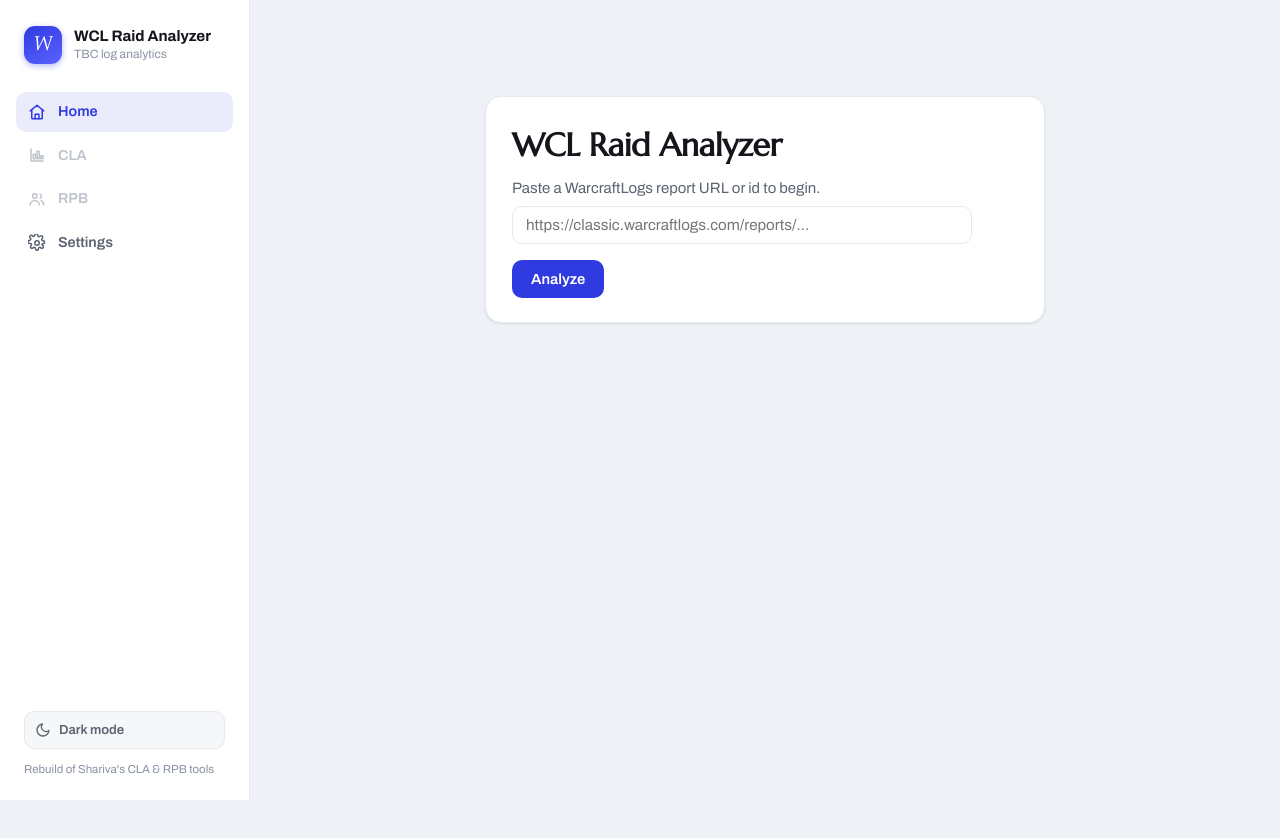
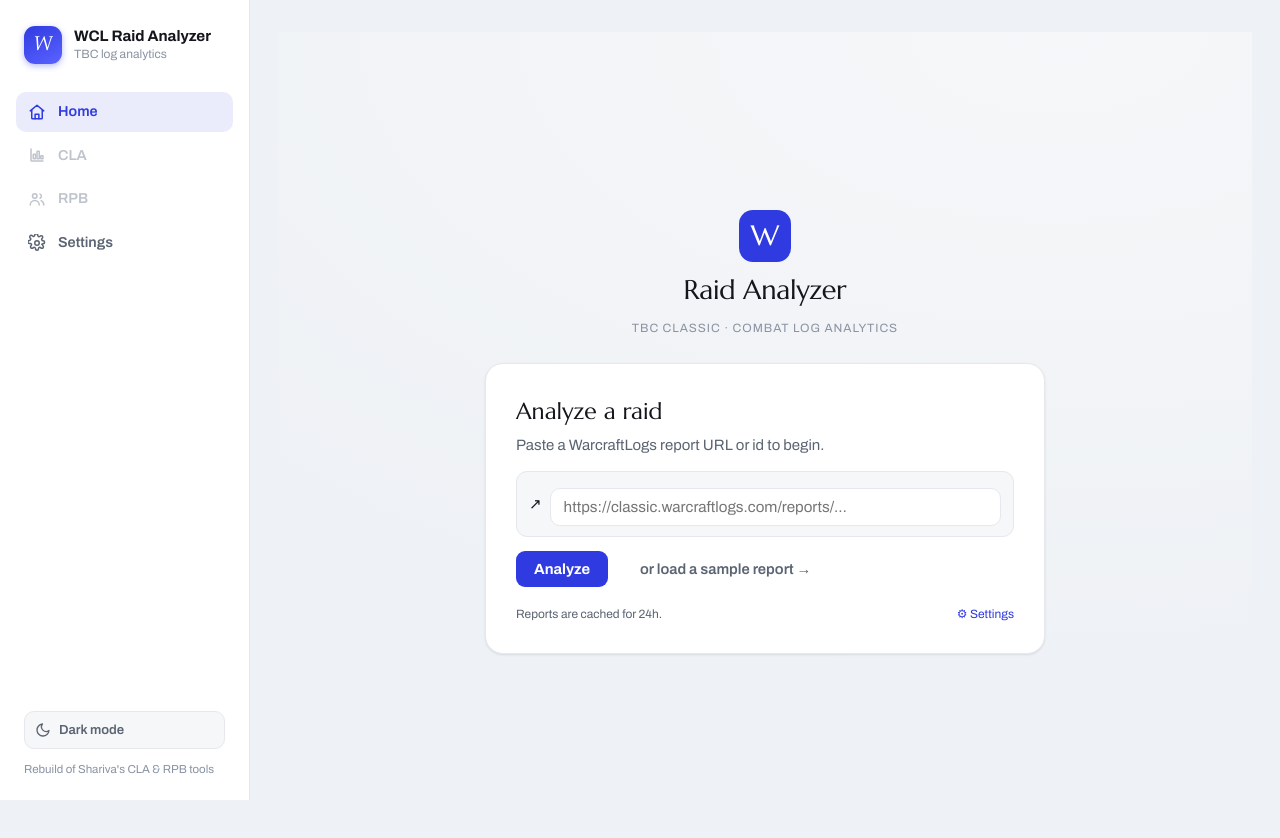
Before and after one commit to sL1Per/DANGER-WLC-Analyzer, a React (Vite) app in the folder apps/web/: page / in a window 1280 px wide. Shown: the top 838 px of the page. Before the commit the page ends 800 px from the top, so only its background shows below. Built offline with nearby package versions, Linux system fonts and the light colour scheme.

Commit message:
feat(web): restyle home / paste-link screen
Co-Authored-By: Claude Opus 4.8 <noreply@anthropic.com>

```diff
--- a/apps/web/src/index.css
+++ b/apps/web/src/index.css
@@ -756,3 +756,18 @@ tr td.parse-artifact { color: var(--parse-artifact); font-weight: 700; }
 .cat-subnav { display: flex; gap: 18px; border-bottom: 1px solid var(--border); margin-bottom: 20px; }
 .cat-subnav button { background: none; border: none; padding: 8px 2px; color: var(--text-muted); cursor: pointer; border-bottom: 2px solid transparent; }
 .cat-subnav button.active { color: var(--text); border-bottom-color: var(--accent-gold, var(--primary)); }
+
+/* ── home / paste-link screen ─────────────────────────────── */
+.home { min-height: 100vh; display: flex; flex-direction: column; align-items: center; justify-content: center; gap: 26px; padding: 24px; background: radial-gradient(120% 80% at 80% 0%, var(--surface-sunken), var(--canvas)); }
+.home-brand { text-align: center; display: flex; flex-direction: column; align-items: center; gap: 8px; }
+.home-mark { width: 52px; height: 52px; display: grid; place-items: center; border-radius: 14px; background: var(--accent-gold-grad, var(--primary)); color: var(--on-accent, #fff); font-family: var(--font-display); font-size: 28px; }
+.home-title { font-family: var(--font-display); font-size: 27px; font-weight: 400; margin: 0; }
+.home-tag { text-transform: uppercase; letter-spacing: .08em; font-size: 12px; color: var(--text-subtle); margin: 0; }
+.home-card { width: 100%; max-width: 560px; background: var(--surface); border: 1px solid var(--border); border-radius: 18px; padding: 30px; box-shadow: var(--shadow-card); }
+.home-card h2 { font-family: var(--font-display); font-size: 23px; font-weight: 400; margin: 0 0 6px; }
+.home-input { display: flex; align-items: center; gap: 8px; background: var(--surface-sunken); border: 1px solid var(--border); border-radius: 11px; padding: 10px 12px; margin: 14px 0; }
+.home-input input { flex: 1; background: none; border: none; color: var(--text); outline: none; }
+.home-actions { display: flex; align-items: center; gap: 14px; }
+.btn-gold { background: var(--accent-gold-grad, var(--primary)); color: var(--on-accent, #fff); border: none; border-radius: 9px; padding: 10px 18px; font-weight: 700; cursor: pointer; }
+.btn-text { background: none; border: none; color: var(--text-muted); cursor: pointer; }
+.home-footer { display: flex; justify-content: space-between; margin-top: 18px; font-size: 12px; color: var(--text-muted); }
--- a/apps/web/src/pages/HomePage.tsx
+++ b/apps/web/src/pages/HomePage.tsx
@@ -1,82 +1,55 @@
 import { type FormEvent, useState } from "react";
-import { Link } from "react-router-dom";
+import { Link, useNavigate } from "react-router-dom";
 import { parseReportInput } from "@wcl/core";
-import { loadCredentials, loadLastReportId, saveLastReportId } from "../lib/storage";
-import { useReport } from "../lib/useReport";
-import { ReportSummary } from "../components/ReportSummary";
-import { RankingsGrid } from "../components/RankingsGrid";
+import { saveLastReportId } from "../lib/storage";
+
+const SAMPLE_ID = "JrYP2qfMmxBpD9ha"; // demo report (16-char WCL code)
 
 export function HomePage() {
   const [input, setInput] = useState("");
   const [error, setError] = useState<string | null>(null);
-  const [reportId, setReportId] = useState<string>(() => loadLastReportId() ?? "");
+  const navigate = useNavigate();
 
-  function onSubmit(e: FormEvent) {
-    e.preventDefault();
-    const id = parseReportInput(input);
-    if (!id) {
-      setError("That doesn't look like a WCL report URL or id.");
-      return;
-    }
+  function open(raw: string) {
+    const id = parseReportInput(raw);
+    if (!id) { setError("That doesn't look like a WCL report URL or id."); return; }
     setError(null);
     saveLastReportId(id);
-    setReportId(id);
+    navigate(`/report/${id}`);
   }
 
+  function onSubmit(e: FormEvent) { e.preventDefault(); open(input); }
+
   return (
-    <div>
-      <form className="card card--center" onSubmit={onSubmit}>
-        <h1>WCL Raid Analyzer</h1>
+    <div className="home">
+      <div className="home-brand">
+        <span className="home-mark" aria-hidden>W</span>
+        <h1 className="home-title">Raid Analyzer</h1>
+        <p className="home-tag">TBC Classic · Combat Log Analytics</p>
+      </div>
+      <form className="home-card" onSubmit={onSubmit}>
+        <h2>Analyze a raid</h2>
         <p className="subhead">Paste a WarcraftLogs report URL or id to begin.</p>
+        <div className="home-input">
+          <span aria-hidden>↗</span>
           <input
             value={input}
             onChange={(e) => setInput(e.target.value)}
             placeholder="https://classic.warcraftlogs.com/reports/…"
-          size={60}
             aria-label="report url or id"
+            className="mono"
           />
-        <button type="submit" style={{ marginTop: 16 }}>
-          Analyze
-        </button>
-        {error && <p role="alert">{error}</p>}
+        </div>
+        <div className="home-actions">
+          <button type="submit" className="btn-gold">Analyze</button>
+          <button type="button" className="btn-text" onClick={() => open(SAMPLE_ID)}>or load a sample report →</button>
+        </div>
+        {error && <p role="alert" className="sev-major">{error}</p>}
+        <div className="home-footer">
+          <span>Reports are cached for 24h.</span>
+          <Link to="/settings">⚙ Settings</Link>
+        </div>
       </form>
-      {reportId && <HomeSummary reportId={reportId} />}
     </div>
   );
 }
-
-function HomeSummary({ reportId }: { reportId: string }) {
-  const { result, error, loading, reload } = useReport(reportId);
-
-  if (loading) return <p>Loading report…</p>;
-  if (error) {
-    return (
-      <div role="alert">
-        <p>{error.message}</p>
-        {error.needsKey && (
-          <p>
-            <Link to="/settings">Add your WCL credentials</Link> to load this report.
-          </p>
-        )}
-      </div>
-    );
-  }
-  if (!result) return null;
-  return (
-    <>
-      <div className="card" style={{ marginTop: 24 }}>
-        <RankingsGrid report={result.data} />
-      </div>
-      <div className="card" style={{ marginTop: 24 }}>
-        {loadCredentials() !== null && (
-          <div style={{ display: "flex", justifyContent: "flex-end", marginBottom: 8 }}>
-            <button className="btn-outline" onClick={reload}>
-              Refresh from WCL
-            </button>
-          </div>
-        )}
-        <ReportSummary report={result.data} cachedAt={result.cachedAt} />
-      </div>
-    </>
-  );
-}
```
Also changed, not shown: 1 other file (tests, documents, lock files or other folders). Lines whose indentation alone changed are shown as unchanged.
